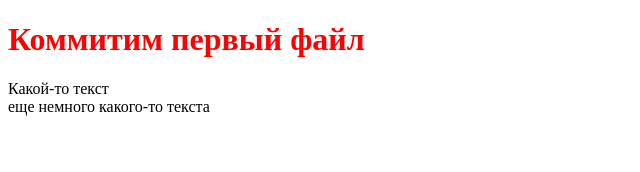
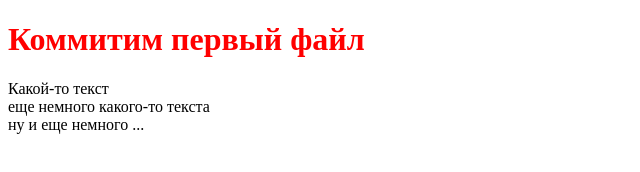
Before and after one commit to BruneJune/first-project-brune, a plain HTML site: page index.html in a window 1280 px wide. Shown: the whole page, without its empty margins (0-640 px from the left). Drawn offline with Linux system fonts and the light colour scheme.

Commit message:
еще больше текста

```diff
--- a/index.html
+++ b/index.html
@@ -8,5 +8,6 @@
     <h1 class="header">Коммитим первый файл</h1>
     <div class="text">Какой-то текст</div>
     <div>еще немного какого-то текста</div>
+    <div> ну и еще немного ...</div>
   </body>
 </html>
```
